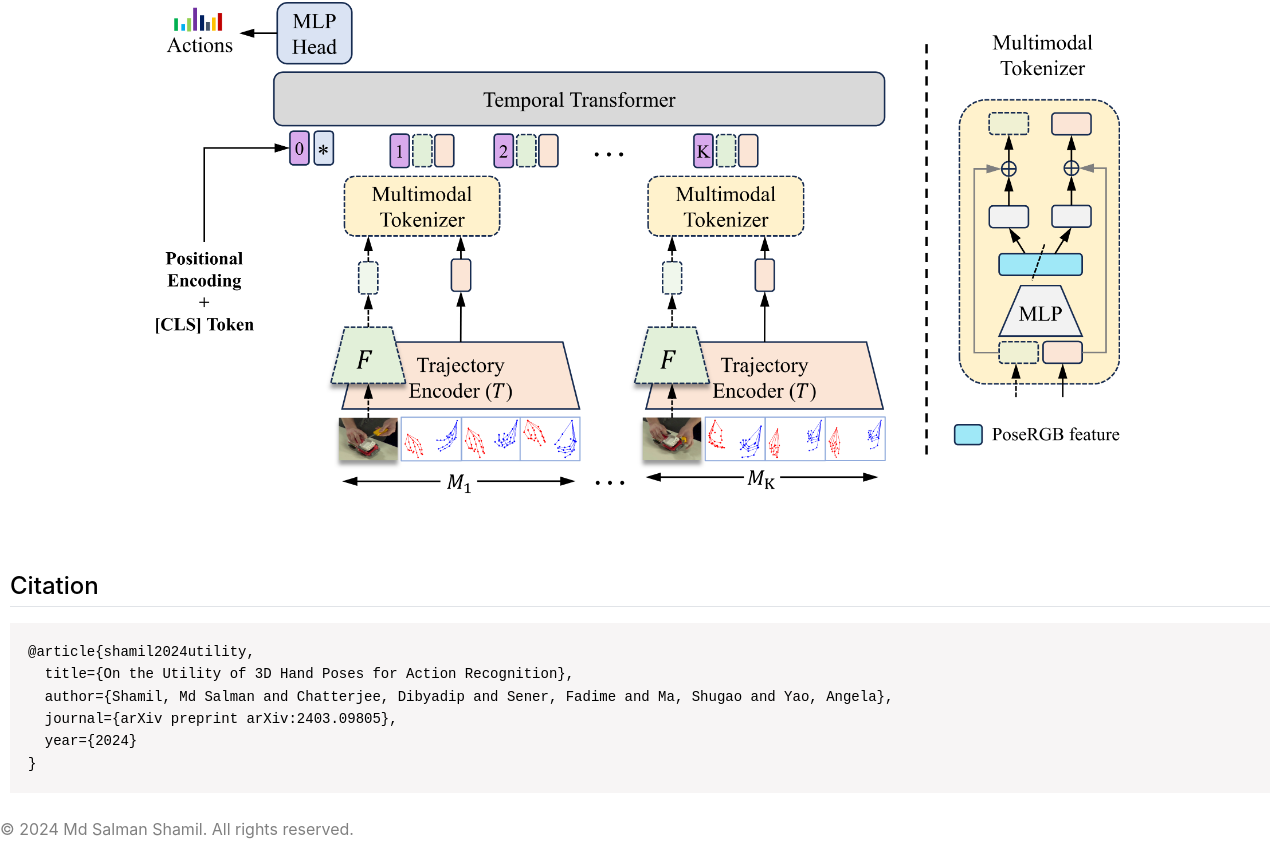
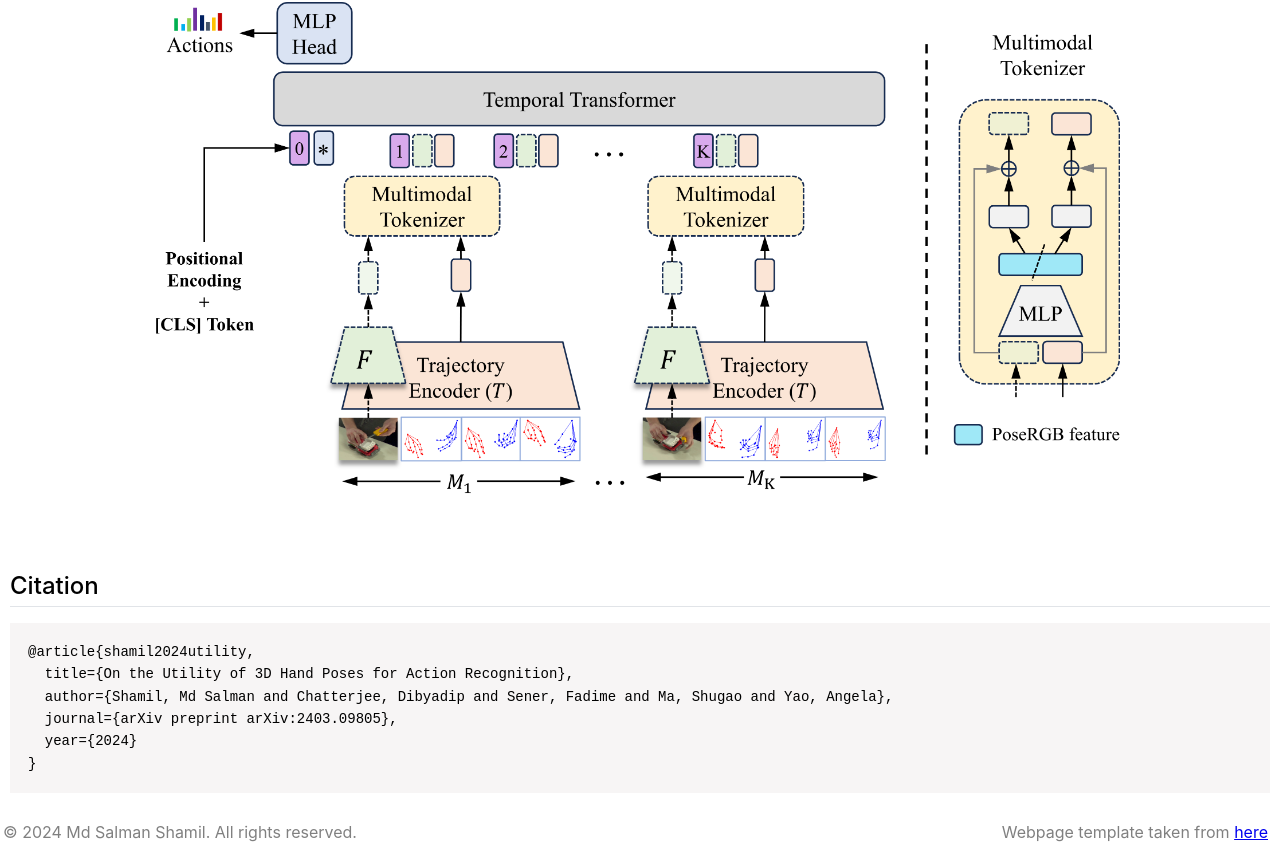
Before and after one commit to s-shamil/HandFormer, a plain HTML site: page docs/index.html in a window 1280 px wide. Shown: the part 1085-1939 px from the top of the page. Drawn offline with Linux system fonts and the light colour scheme; some icons are missing.

Commit message:
Update index.html

```diff
--- a/docs/index.html
+++ b/docs/index.html
@@ -108,8 +108,13 @@
         </table>
 
         <footer class='footnote'>
-          <p>&copy; <script>document.write( new Date().getFullYear() );</script> Md Salman Shamil. All rights reserved.</p>
-        </footer>
+          <table id="footers">
+              <tr>
+                  <td style="text-align: left;">&copy; <script>document.write( new Date().getFullYear() );</script>  Md Salman Shamil. All rights reserved.</td>
+                  <td style="text-align: right;">Webpage template taken from <a href="https://github.com/dibschat/openvocab-egoAR/tree/main/docs">here</a> &nbsp;</td>
+              </tr>
+          </table>
+      </footer>
       </td>
     </tr>
   </table>
```
